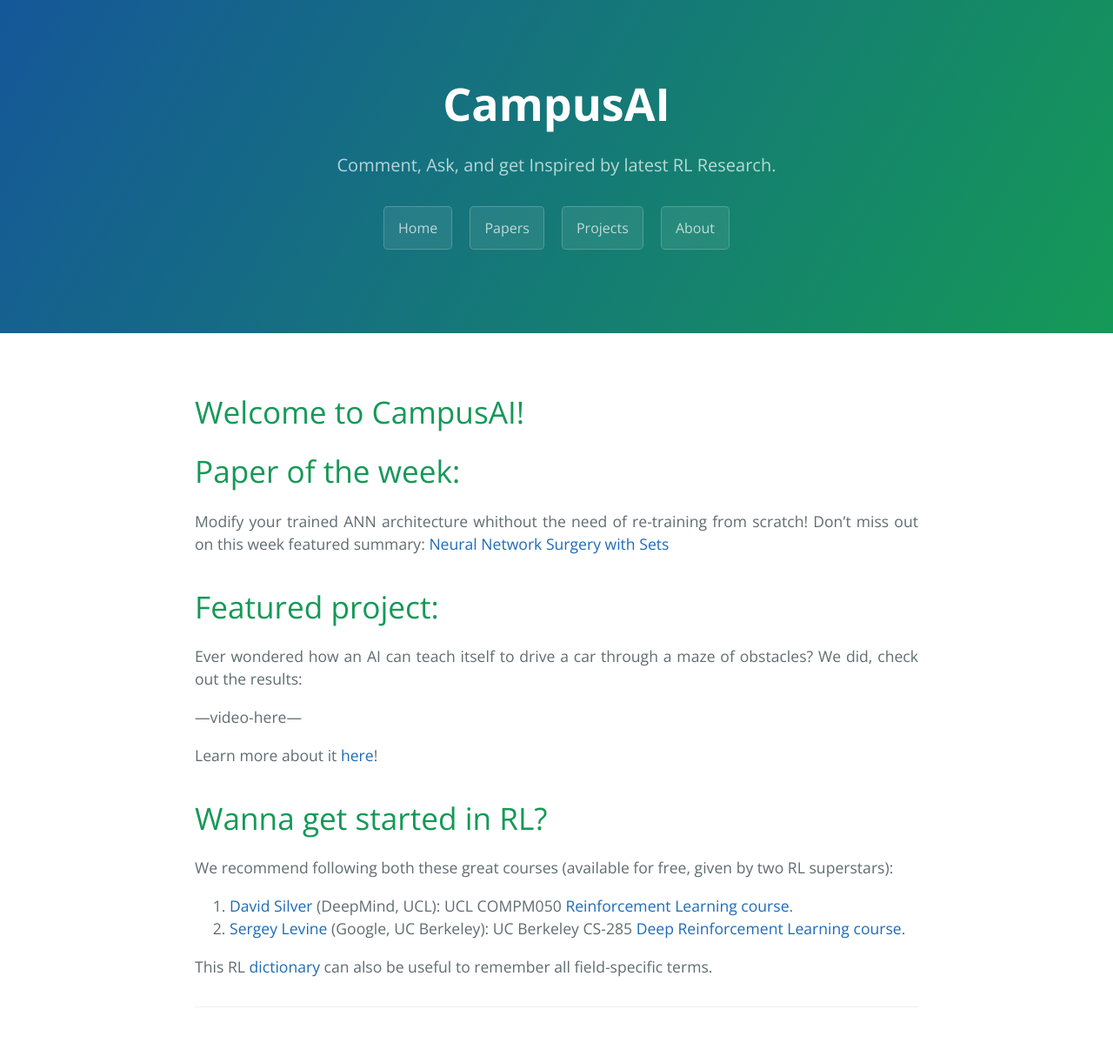
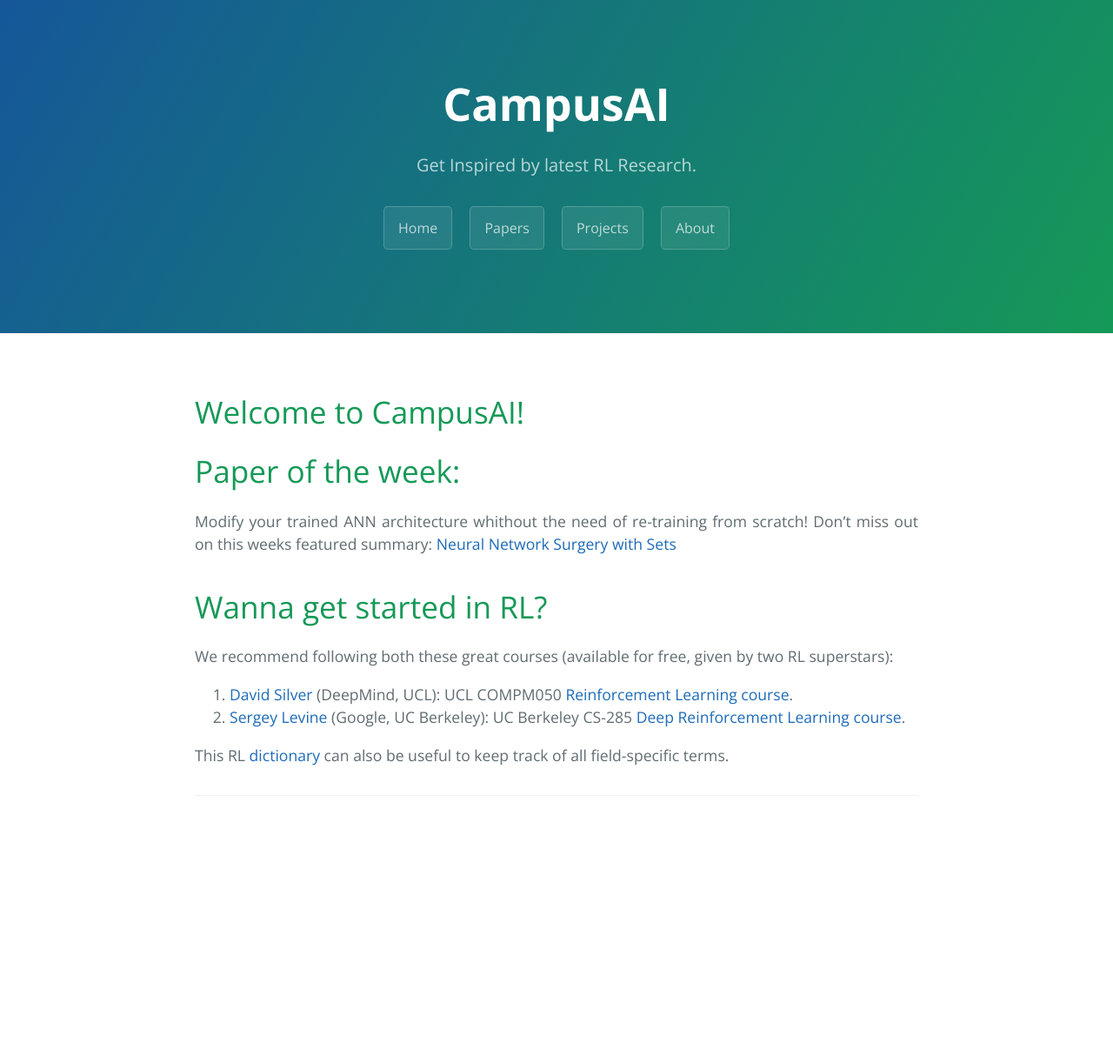
Before and after one commit to CampusAI/CampusAI.github.io, a Jekyll site: the page built from index.md, in a window 1280 px wide. Shown: the whole page at 87% size. Built offline with Jekyll 4.4.1, drawn with Linux system fonts in a browser that asks for light colours; after the commit the page ends 979 px from its top, so only the background shows below that.

Commit message:
Wroking on sac

```diff
--- a/_config.yml
+++ b/_config.yml
@@ -4,7 +4,7 @@ gems:
 
 # Setup
 title:        CampusAI
-tagline:      Comment, Ask, and get Inspired by latest RL Research.
+tagline:      Get Inspired by latest RL Research.
 baseurl:      ""
 paginate:     1
 locale:       "en"
--- a/index.md
+++ b/index.md
@@ -8,16 +8,16 @@ title: Welcome to CampusAI!
 # Paper of the week:
 
 Modify your trained ANN architecture whithout the need of re-training from scratch!
-Don't miss out on this week featured summary: [Neural Network Surgery with Sets](/papers/NN_surgery_sets)
+Don't miss out on this weeks featured summary: [Neural Network Surgery with Sets](/papers/NN_surgery_sets)
 
-# Featured project:
+<!-- # Featured project:
 
 Ever wondered how an AI can teach itself to drive a car through a maze of obstacles?
 We did, check out the results:
 
 ---video-here---
 
-Learn more about it [here](/projects/test)!
+Learn more about it [here](/projects/test)! -->
 
 # Wanna get started in RL?
 
@@ -25,4 +25,4 @@ We recommend following both these great courses (available for free, given by tw
 1. [David Silver](http://www0.cs.ucl.ac.uk/staff/d.silver/web/Home.html) (DeepMind, UCL): UCL COMPM050 [Reinforcement Learning course](http://www0.cs.ucl.ac.uk/staff/d.silver/web/Teaching.html).
 2. [Sergey Levine](https://people.eecs.berkeley.edu/~svlevine/) (Google, UC Berkeley): UC Berkeley CS-285 [Deep Reinforcement Learning course](http://rail.eecs.berkeley.edu/deeprlcourse/).
 
-This RL [dictionary]((https://towardsdatascience.com/the-complete-reinforcement-learning-dictionary-e16230b7d24e)) can also be useful to remember all field-specific terms.
+This RL [dictionary](https://towardsdatascience.com/the-complete-reinforcement-learning-dictionary-e16230b7d24e) can also be useful to keep track of all field-specific terms.
```
Also changed, not shown: _papers/Soft-Actor-Critic.md (added, +44 -0 lines), about.md (+2 -2 lines), papers.md (+6 -0 lines), templates/paper-template.md (+2 -0 lines).
